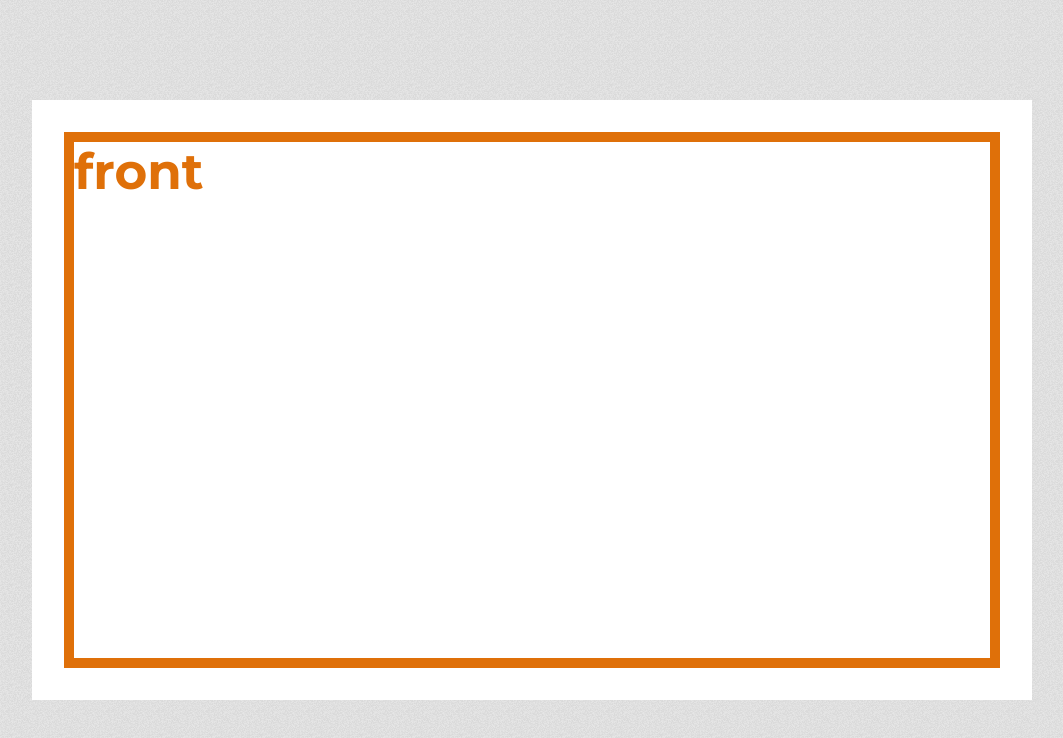
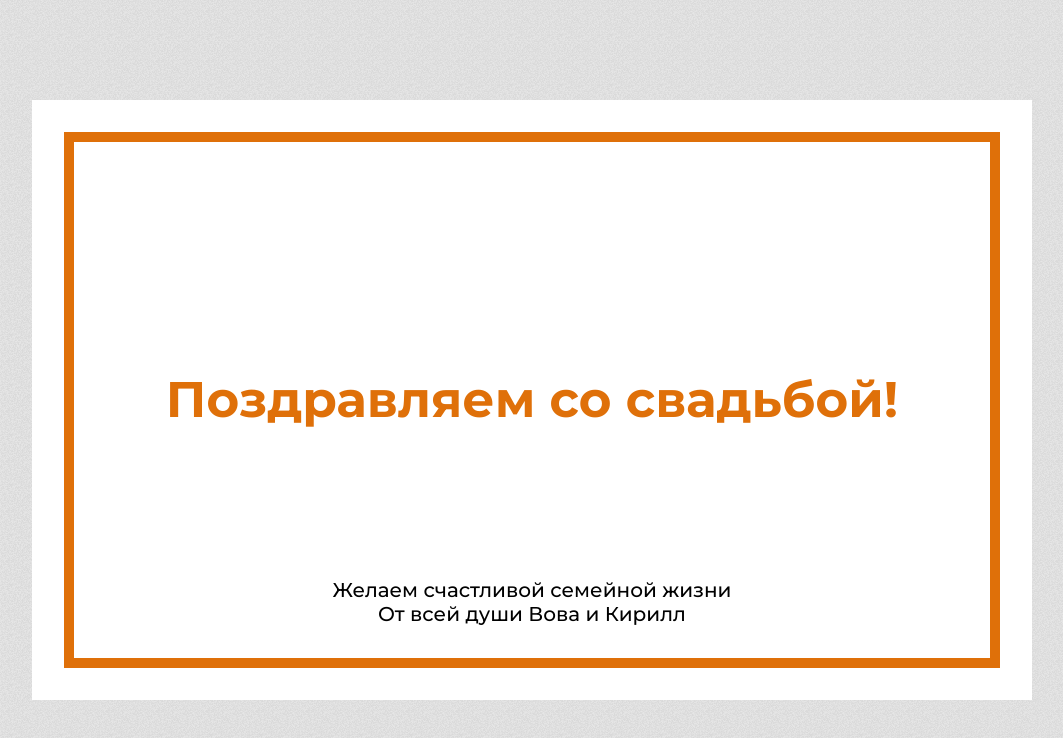
Before and after one commit to dazeGG/valery-podarok, a Vue app: page / in a window 1280 px wide. Shown: the top 738 px of the page, without its empty margins (108-1171 px from the left). Built offline with nearby package versions, Linux system fonts and the light colour scheme.

Commit message:
проработана передняя сторона карточки

```diff
--- a/src/App.vue
+++ b/src/App.vue
@@ -1,7 +1,8 @@
 <template>
   <Card>
     <template #front>
-      <h1>front</h1>
+      <h1 class="front__title">Поздравляем со свадьбой!</h1>
+      <p class="front__text">Желаем счастливой семейной жизни <br /> От всей души Вова и Кирилл</p>
     </template>
     <template #back>
       <h1>back</h1>
@@ -14,4 +15,19 @@ import Card from '@/components/Card.vue';
 </script>
 
 <style scoped lang="scss">
+.front__title {
+  position: absolute;
+  top: 50%;
+  left: 50%;
+  transform: translate(-50%, -50%);
+  white-space: nowrap;
+}
+
+.front__text {
+  position: absolute;
+  bottom: 3.2rem;
+  left: 50%;
+  transform: translateX(-50%);
+  text-align: center;
+}
 </style>
```
